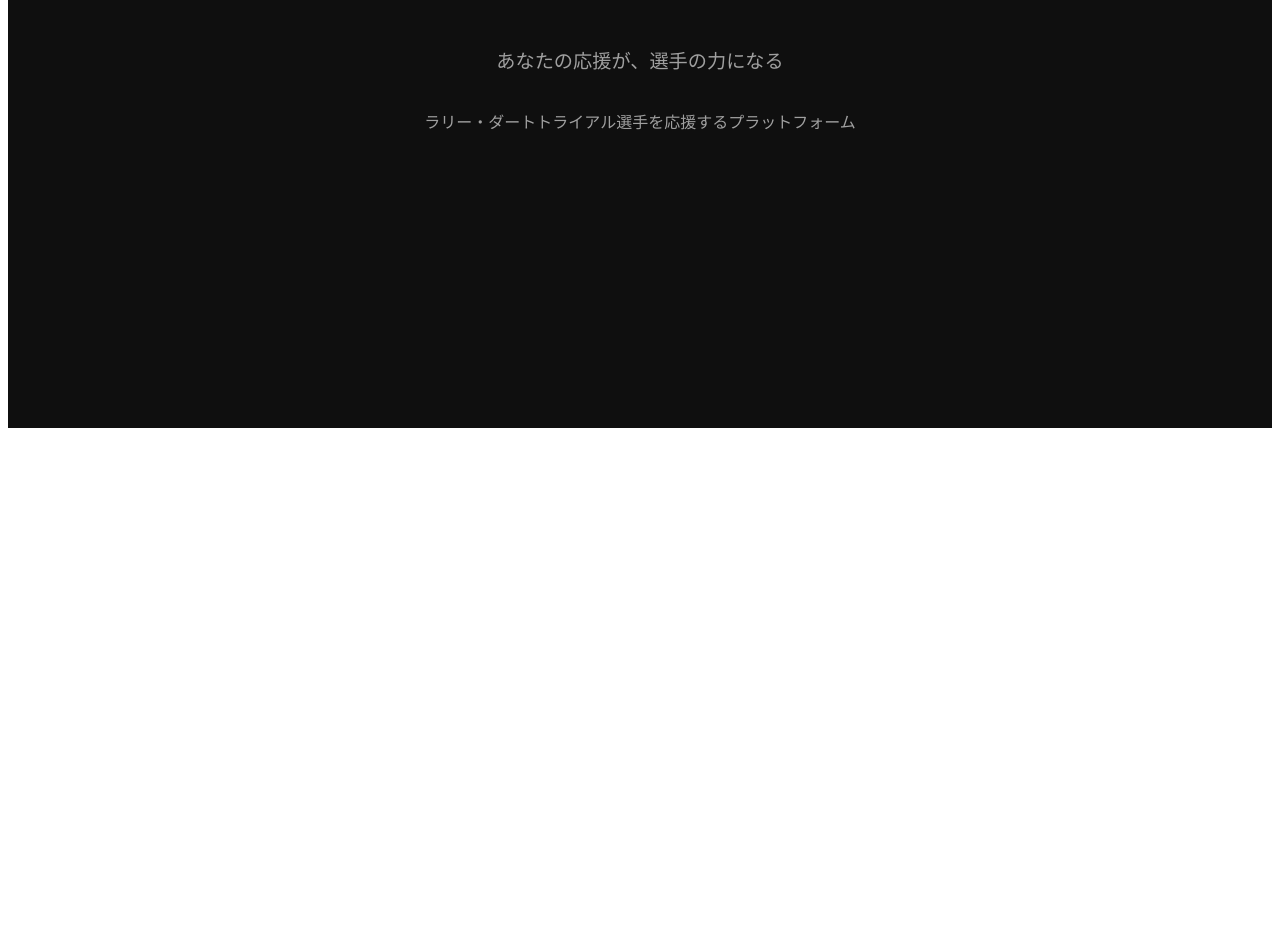
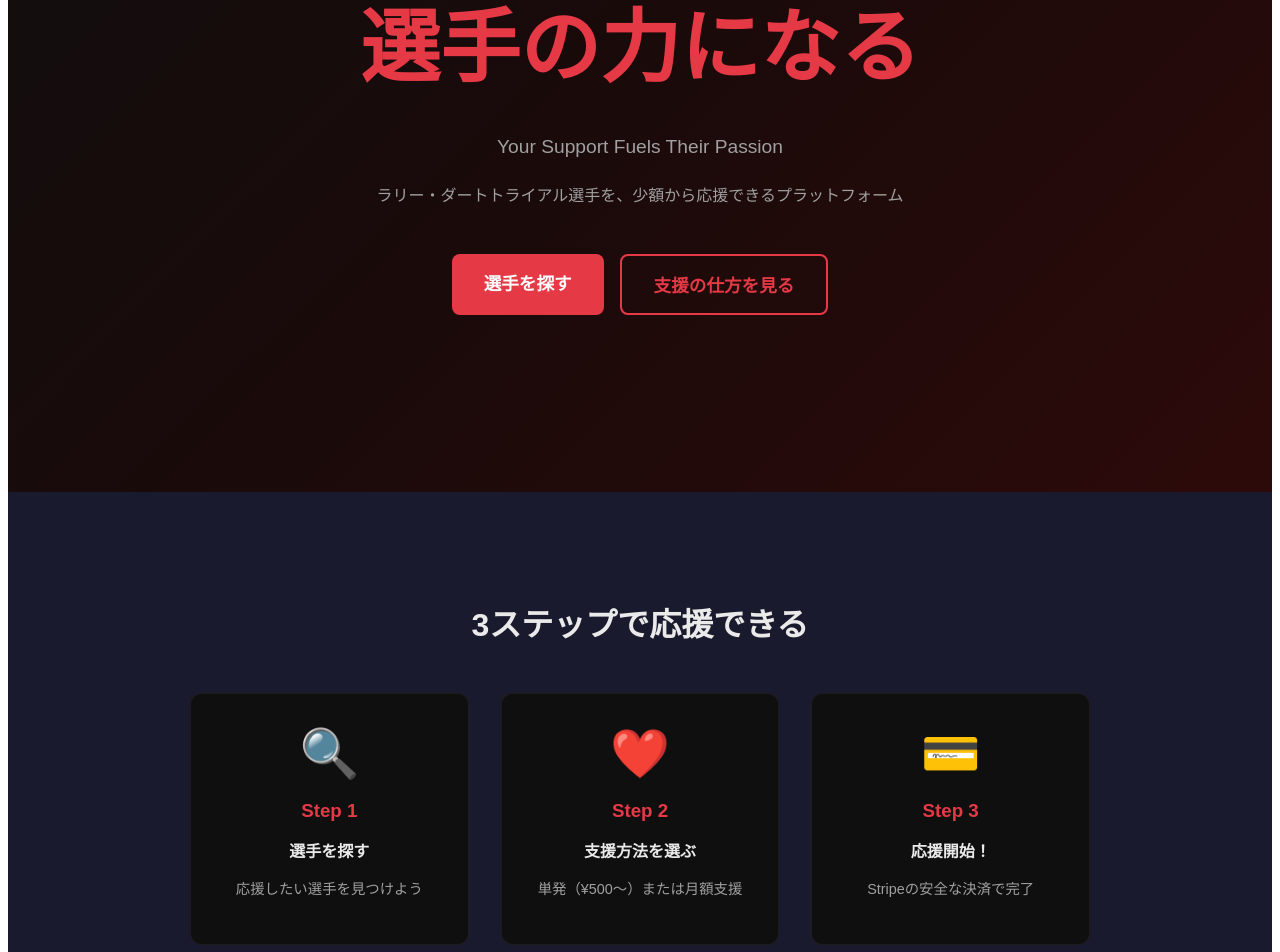
Before and after one commit to dirtmanonair-beep/rally-support-platform, a Next.js app: page / in a window 1280 px wide. Shown: the part 380-1332 px from the top of the page. Before the commit the page ends 816 px from the top, so only its background shows below. Built offline with nearby package versions, Linux system fonts and the light colour scheme.

Commit message:
Update page.tsx

```diff
--- a/app/page.tsx
+++ b/app/page.tsx
@@ -1,24 +1,52 @@
 export default function Home() {
   return (
-    <main style={{
-      backgroundColor: '#0F0F0F',
-      minHeight: '100vh',
-      display: 'flex',
-      flexDirection: 'column',
-      alignItems: 'center',
-      justifyContent: 'center',
-      color: '#EAEAEA',
-      fontFamily: 'sans-serif'
-    }}>
-      <h1 style={{ fontSize: '3rem', color: '#E63946' }}>
-        RALLY SUPPORT
-      </h1>
-      <p style={{ fontSize: '1.2rem', color: '#A0A0A0' }}>
-        あなたの応援が、選手の力になる
-      </p>
-      <p style={{ fontSize: '1rem', color: '#A0A0A0' }}>
-        ラリー・ダートトライアル選手を応援するプラットフォーム
-      </p>
+    <main style={{ backgroundColor: '#0F0F0F', minHeight: '100vh', color: '#EAEAEA', fontFamily: 'sans-serif' }}>
+
+      {/* ヒーローセクション */}
+      <section style={{ background: 'linear-gradient(135deg, #0F0F0F 0%, #1A0A0A 50%, #2D0A0A 100%)', minHeight: '100vh', display: 'flex', flexDirection: 'column', alignItems: 'center', justifyContent: 'center', textAlign: 'center', padding: '2rem' }}>
+        <p style={{ color: '#E63946', fontSize: '0.9rem', letterSpacing: '0.3em', marginBottom: '1rem' }}>RALLY & DIRT TRIAL</p>
+        <h1 style={{ fontSize: 'clamp(2.5rem, 8vw, 5rem)', fontWeight: '900', lineHeight: '1.1', marginBottom: '1.5rem' }}>
+          あなたの応援が、<br />
+          <span style={{ color: '#E63946' }}>選手の力になる</span>
+        </h1>
+        <p style={{ fontSize: '1.2rem', color: '#A0A0A0', marginBottom: '0.5rem' }}>Your Support Fuels Their Passion</p>
+        <p style={{ fontSize: '1rem', color: '#A0A0A0', marginBottom: '3rem' }}>ラリー・ダートトライアル選手を、少額から応援できるプラットフォーム</p>
+        <div style={{ display: 'flex', gap: '1rem', flexWrap: 'wrap', justifyContent: 'center' }}>
+          <a href="/drivers" style={{ backgroundColor: '#E63946', color: 'white', padding: '1rem 2rem', borderRadius: '8px', textDecoration: 'none', fontWeight: 'bold', fontSize: '1.1rem' }}>選手を探す</a>
+          <a href="/how-to-support" style={{ border: '2px solid #E63946', color: '#E63946', padding: '1rem 2rem', borderRadius: '8px', textDecoration: 'none', fontWeight: 'bold', fontSize: '1.1rem' }}>支援の仕方を見る</a>
+        </div>
+      </section>
+
+      {/* 3ステップセクション */}
+      <section style={{ padding: '5rem 2rem', backgroundColor: '#1A1A2E', textAlign: 'center' }}>
+        <h2 style={{ fontSize: '2rem', fontWeight: 'bold', marginBottom: '3rem' }}>3ステップで応援できる</h2>
+        <div style={{ display: 'flex', gap: '2rem', justifyContent: 'center', flexWrap: 'wrap', maxWidth: '900px', margin: '0 auto' }}>
+          <div style={{ flex: '1', minWidth: '200px', padding: '2rem', backgroundColor: '#0F0F0F', borderRadius: '12px', border: '1px solid rgba(255,255,255,0.05)' }}>
+            <div style={{ fontSize: '3rem', marginBottom: '1rem' }}>🔍</div>
+            <h3 style={{ color: '#E63946', marginBottom: '0.5rem' }}>Step 1</h3>
+            <p style={{ fontWeight: 'bold', marginBottom: '0.5rem' }}>選手を探す</p>
+            <p style={{ color: '#A0A0A0', fontSize: '0.9rem' }}>応援したい選手を見つけよう</p>
+          </div>
+          <div style={{ flex: '1', minWidth: '200px', padding: '2rem', backgroundColor: '#0F0F0F', borderRadius: '12px', border: '1px solid rgba(255,255,255,0.05)' }}>
+            <div style={{ fontSize: '3rem', marginBottom: '1rem' }}>❤️</div>
+            <h3 style={{ color: '#E63946', marginBottom: '0.5rem' }}>Step 2</h3>
+            <p style={{ fontWeight: 'bold', marginBottom: '0.5rem' }}>支援方法を選ぶ</p>
+            <p style={{ color: '#A0A0A0', fontSize: '0.9rem' }}>単発（¥500〜）または月額支援</p>
+          </div>
+          <div style={{ flex: '1', minWidth: '200px', padding: '2rem', backgroundColor: '#0F0F0F', borderRadius: '12px', border: '1px solid rgba(255,255,255,0.05)' }}>
+            <div style={{ fontSize: '3rem', marginBottom: '1rem' }}>💳</div>
+            <h3 style={{ color: '#E63946', marginBottom: '0.5rem' }}>Step 3</h3>
+            <p style={{ fontWeight: 'bold', marginBottom: '0.5rem' }}>応援開始！</p>
+            <p style={{ color: '#A0A0A0', fontSize: '0.9rem' }}>Stripeの安全な決済で完了</p>
+          </div>
+        </div>
+      </section>
+
+      {/* フッター */}
+      <footer style={{ backgroundColor: '#0A0A0A', padding: '2rem', textAlign: 'center', color: '#A0A0A0', fontSize: '0.9rem' }}>
+        <p>© 2025 Rally Support Platform. All rights reserved.</p>
+      </footer>
+
     </main>
   )
 }
```
